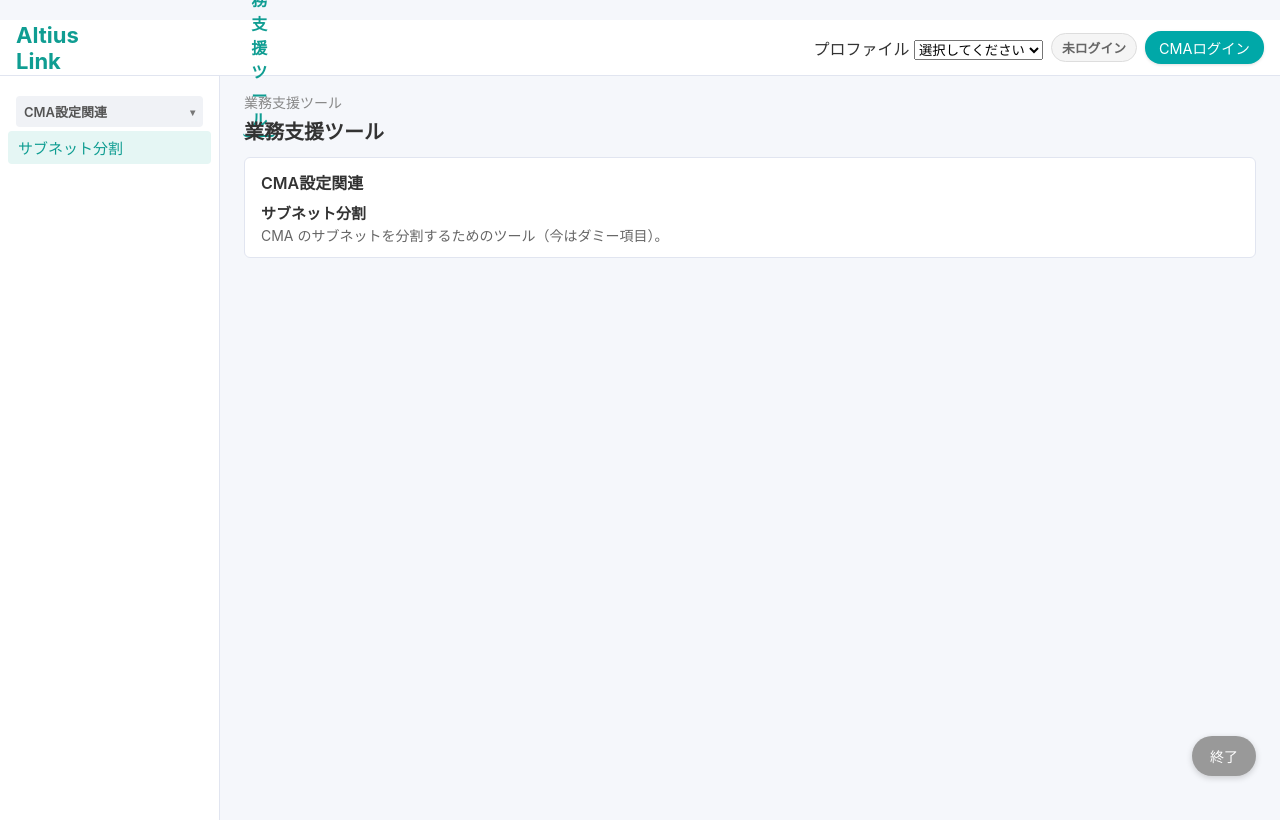
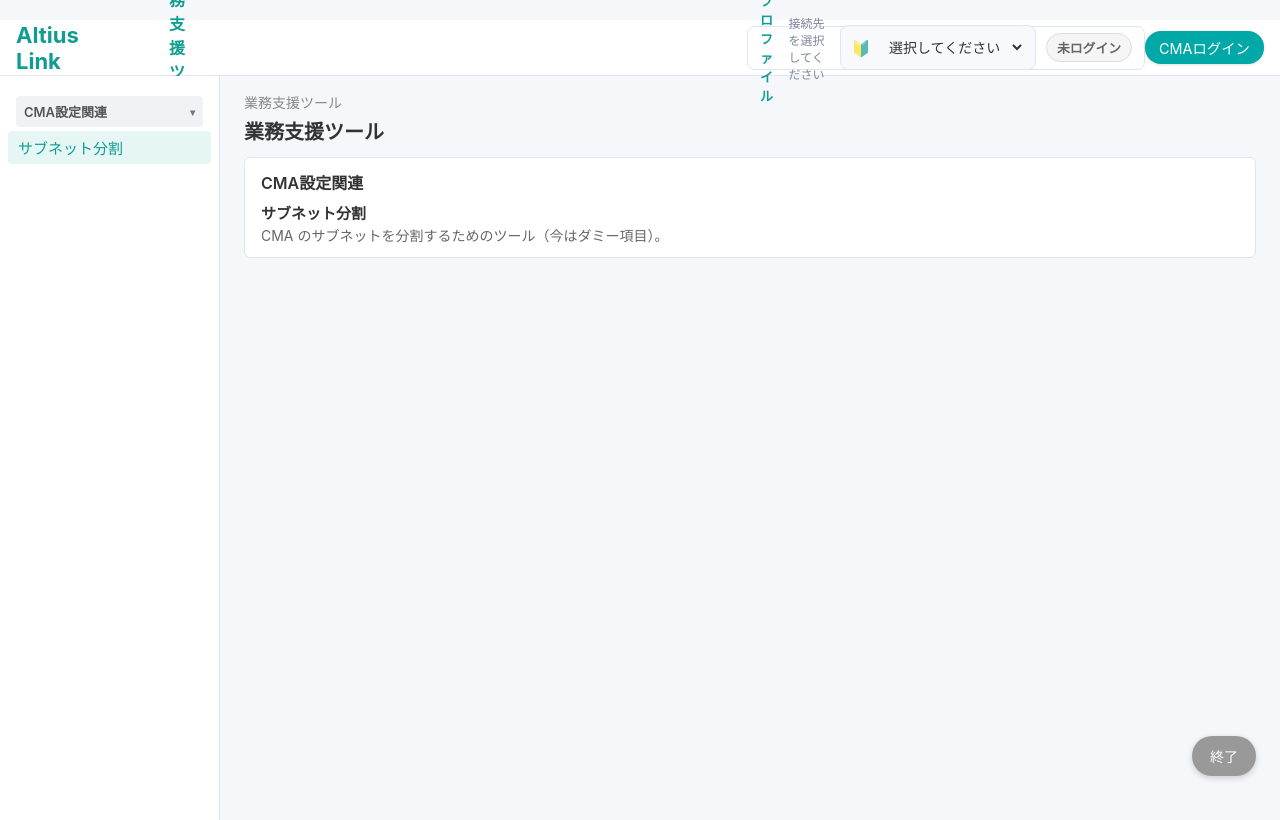
Before and after one commit to ToraTiger0312/Altius-link_Tool, a Flask app: page / in a window 1280 px wide. Run offline with Flask 3, Linux system fonts and the light colour scheme; data that the repository does not hold is empty.

Commit message:
Align profile selector with topbar and keep login label

```diff
--- a/cato_helper/__init__.py
+++ b/cato_helper/__init__.py
@@ -33,6 +33,8 @@ def create_app(config_class: type[Config] = Config) -> Flask:
     # ==== 終了用エンドポイント ====
     @app.route("/shutdown", methods=["POST"])
     def shutdown():
+        cleanup_cma_state()
+        cleanup_response_store()
         func = request.environ.get("werkzeug.server.shutdown")
         if func is None:
             # Werkzeug以外の場合は強制終了
--- a/cato_helper/static/css/style.css
+++ b/cato_helper/static/css/style.css
@@ -32,7 +32,7 @@ body {
     border-bottom: 1px solid #e1e5f0;
     display: flex;
     align-items: center;
-    justify-content: flex-start;
+    justify-content: space-between;
     padding: 0 16px;
 }
 
@@ -40,6 +40,7 @@ body {
     display: flex;
     align-items: center;
     flex: 1;
+    gap: 16px;
 }
 
 .brand-logo {
@@ -52,8 +53,8 @@ body {
 .top-nav {
     display: flex;
     gap: 12px;
-    /* 左メニューと少し間を空けて配置 */
-    margin-left: 100px;
+    margin-left: 24px;
+    flex: 1;
 }
 
 .top-nav-item {
@@ -99,6 +100,13 @@ body {
 .top-nav-item.disabled:hover::after {
     opacity: 1;
     transform: translateY(0);
+}
+
+.topbar-controls {
+    margin-left: auto;
+    display: flex;
+    align-items: center;
+    gap: 12px;
 }
 
 /* ============================
@@ -366,14 +374,33 @@ body {
 .topbar-left {
     display: flex;
     align-items: center;
-    gap: 24px;
+    gap: 16px;
 }
 
 .topbar-right {
     margin-left: auto;
     display: flex;
     align-items: center;
-    gap: 8px;
+    gap: 12px;
+}
+
+.profile-selector {
+    background-color: #ffffff;
+    border: 1px solid #e1e5f0;
+    border-radius: 8px;
+    padding: 8px 12px;
+    display: flex;
+    align-items: center;
+    gap: 10px;
+    min-width: 280px;
+    height: 44px;
+    box-shadow: inset 0 1px 0 rgba(255, 255, 255, 0.8);
+}
+
+.profile-selector-header {
+    display: flex;
+    align-items: center;
+    gap: 6px;
 }
 
 .btn-cma-login {
@@ -411,6 +438,55 @@ body {
     font-weight: 600;
     border: 1px solid transparent;
     white-space: nowrap;
+}
+
+.profile-selector-body {
+    display: flex;
+    align-items: center;
+    gap: 10px;
+}
+
+.profile-select-wrap {
+    position: relative;
+    flex: 1;
+    display: flex;
+    align-items: center;
+    gap: 6px;
+    padding: 6px 10px;
+    background-color: #f7f9fc;
+    border: 1px solid #dfe6f3;
+    border-radius: 8px;
+    box-shadow: inset 0 1px 1px rgba(0, 0, 0, 0.02);
+}
+
+.profile-select-icon {
+    font-size: 16px;
+    opacity: 0.75;
+}
+
+.profile-select {
+    flex: 1;
+    padding: 6px 8px;
+    border: none;
+    background: transparent;
+    font-size: 14px;
+    color: #333;
+    outline: none;
+}
+
+.profile-select:disabled {
+    color: #888;
+}
+
+.profile-label {
+    font-size: 13px;
+    font-weight: 600;
+    color: #0f9d92;
+}
+
+.profile-helper {
+    font-size: 12px;
+    color: #7a869a;
 }
 
 /* 状態別カラー */
--- a/cato_helper/static/js/main.js
+++ b/cato_helper/static/js/main.js
@@ -9,6 +9,7 @@ document.addEventListener("DOMContentLoaded", () => {
     const cmaLoginStatus = document.getElementById("cma-login-status");
     const cmaProfileSelect = document.getElementById("cma-profile-select");
     let cmaStatusTimer = null;
+    const defaultCmaLoginText = cmaLoginButton?.textContent;
 
     function setStatusClass(mode) {
         if (!cmaLoginStatus) return;
@@ -104,7 +105,6 @@ document.addEventListener("DOMContentLoaded", () => {
         cmaLoginButton.addEventListener("click", async () => {
             try {
                 cmaLoginButton.disabled = true;
-                cmaLoginButton.textContent = "ログイン処理中...";
                 if (cmaLoginStatus) {
                     cmaLoginStatus.textContent = "ログイン処理中...";
                     setStatusClass("login-status-processing");
@@ -130,7 +130,7 @@ document.addEventListener("DOMContentLoaded", () => {
                     // すでにログイン済みなら即ステータス確認
                     await fetchCmaStatusOnce();
                     cmaLoginButton.disabled = false;
-                    cmaLoginButton.textContent = "CMAログイン";
+                    cmaLoginButton.textContent = defaultCmaLoginText;
                 } else if (data.status === "started") {
                     // ログイン処理中 → 5秒ごとにステータスをポーリング
                     if (!cmaStatusTimer) {
@@ -142,7 +142,7 @@ document.addEventListener("DOMContentLoaded", () => {
                     cmaLoginStatus.textContent = "状態不明";
                     setStatusClass("login-status-off");
                     cmaLoginButton.disabled = false;
-                    cmaLoginButton.textContent = "CMAログイン";
+                    cmaLoginButton.textContent = defaultCmaLoginText;
                 }
             } catch (e) {
                 console.error("CMA login error", e);
@@ -151,7 +151,7 @@ document.addEventListener("DOMContentLoaded", () => {
                     setStatusClass("login-status-off");
                 }
                 cmaLoginButton.disabled = false;
-                cmaLoginButton.textContent = "CMAログイン";
+                cmaLoginButton.textContent = defaultCmaLoginText;
             }
         });
     }
--- a/cato_helper/templates/base.html
+++ b/cato_helper/templates/base.html
@@ -36,19 +36,30 @@
                 <span class="top-nav-item disabled">Resources</span>
                 <span class="top-nav-item disabled">Account</span>
             </nav>
+
+            <div class="topbar-controls">
+                <div class="profile-selector">
+                    <div class="profile-selector-header">
+                        <span class="profile-label">プロファイル</span>
+                        <span class="profile-helper">接続先を選択してください</span>
+                    </div>
+                    <div class="profile-selector-body">
+                        <div class="profile-select-wrap">
+                            <span class="profile-select-icon" aria-hidden="true">🔰</span>
+                            <select id="cma-profile-select" class="profile-select" disabled>
+                                <option>読み込み中...</option>
+                            </select>
+                        </div>
+                        <span id="cma-login-status" class="login-status-badge login-status-off">
+                            未ログイン
+                        </span>
+                    </div>
+                </div>
+            </div>
         </div>
 
         <!-- 右上 CMA ログインエリア -->
         <div class="topbar-right">
-            <label class="profile-selector">
-                <span class="profile-label">プロファイル</span>
-                <select id="cma-profile-select" class="profile-select" disabled>
-                    <option>読み込み中...</option>
-                </select>
-            </label>
-            <span id="cma-login-status" class="login-status-badge login-status-off">
-                未ログイン
-            </span>
             <button id="cma-login-button" class="btn btn-cma-login">
                 CMAログイン
             </button>
```
